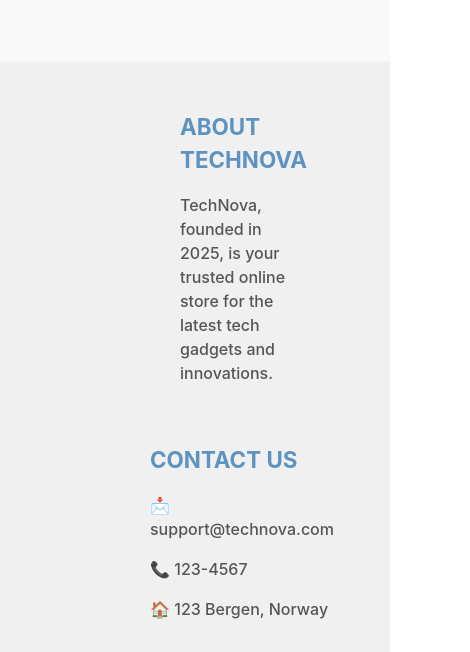
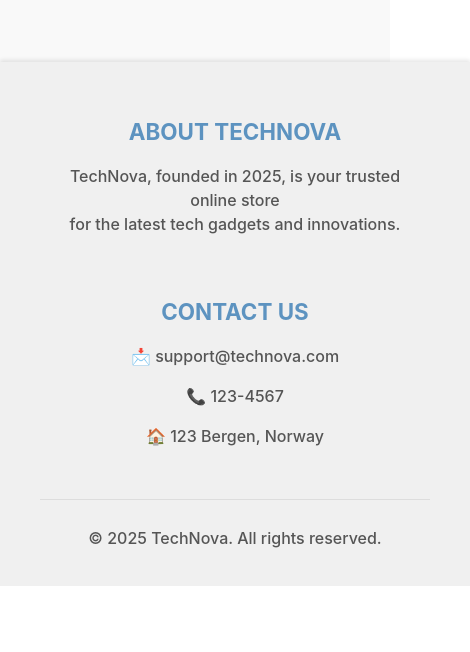
Before and after one commit to hamzas4011/ecommerce-app, a React (Vite) app: page /cart in a window 390 px wide. Shown: the part 889-1541 px from the top of the page, 470 px wide, since content can reach past the window. After the commit the page ends 1475 px from the top, so only its background shows below. Built offline with nearby package versions, Linux system fonts and the light colour scheme.

Commit message:
footer fix for mobile

```diff
--- a/src/components/Footer.jsx
+++ b/src/components/Footer.jsx
@@ -4,10 +4,12 @@ import '../styles/Footer.css';
 function Footer() {
     return (
         <footer className="footer">
+            <div className="footer-container">
                 <div className="footer-about">
                     <h3 className="footer-title">About TechNova</h3>
                     <p className="footer-text">
-                    TechNova, founded in 2025, is your trusted online <br/> store for the latest tech gadgets and innovations.
+                        TechNova, founded in 2025, is your trusted online store <br/>
+                        for the latest tech gadgets and innovations.
                     </p>
                 </div>
                 <div className="footer-contact">
@@ -16,6 +18,10 @@ function Footer() {
                     <p className="footer-text">📞 123-4567</p>
                     <p className="footer-text">🏠 123 Bergen, Norway</p>
                 </div>
+            </div>
+            <div className="footer-bottom">
+                <p className="footer-text">© 2025 TechNova. All rights reserved.</p>
+            </div>
         </footer>
     );
 }
--- a/src/styles/Footer.css
+++ b/src/styles/Footer.css
@@ -1,24 +1,28 @@
 .footer {
+    background-color: #f0f0f0;
+    color: #333;
+    box-shadow: 0 -2px 4px rgba(0, 0, 0, 0.1);
+    padding: 20px 40px;
+    text-align: center;
+    width: 100%;
+}
+
+.footer-container {
     display: flex;
     justify-content: space-between;
     align-items: flex-start;
     flex-wrap: wrap;
-    padding: 15px 50px;
-    background-color: #f0f0f0;
-    color: #333;
-    box-shadow: 0 2px 4px rgba(0, 0, 0, 0.1);
-    width: auto;
-    height: auto;
+    max-width: 1200px;
+    margin: auto;
+    padding-bottom: 15px;
 }
 
-.footer-about {
-    flex: 1;
-    margin: 10px 80px 10px 130px;
-}
-
+.footer-about,
 .footer-contact {
     flex: 1;
-    margin: 10px 30px 0px 100px;
+    min-width: 280px;
+    margin: 10px;
+    text-align: left;
 }
 
 .footer-title {
@@ -34,3 +38,26 @@
     line-height: 1.5;
     color: #555;
 }
+
+/* Footer Bottom Section */
+.footer-bottom {
+    border-top: 1px solid #ddd;
+    padding-top: 10px;
+    margin-top: 10px;
+    font-size: 0.9rem;
+    color: #666;
+}
+
+/* Mobile Styles */
+@media (max-width: 768px) {
+    .footer-container {
+        flex-direction: column;
+        align-items: center;
+        text-align: center;
+    }
+
+    .footer-about,
+    .footer-contact {
+        text-align: center;
+    }
+}
```
Lines whose indentation alone changed are shown as unchanged.
